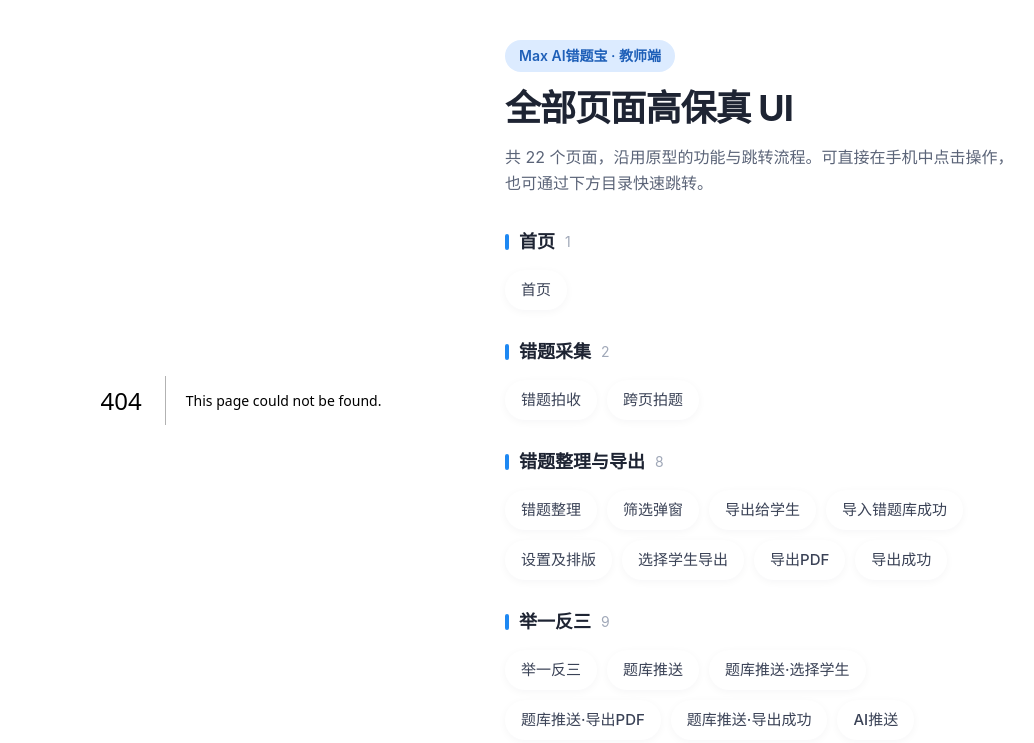
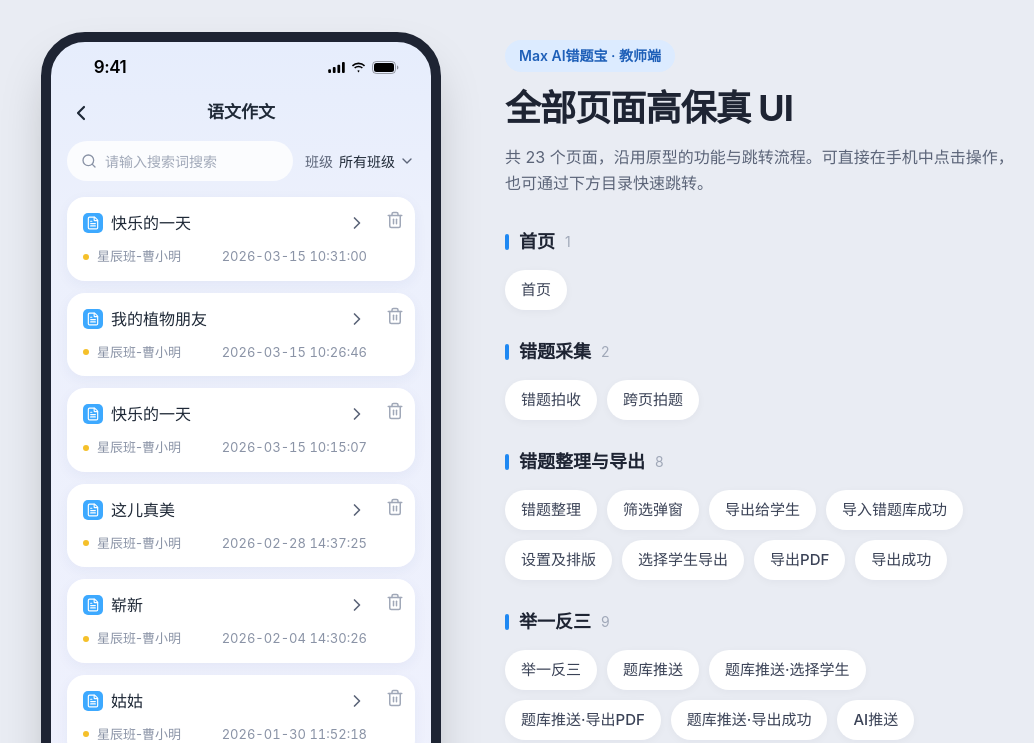
Before and after one commit to hzhou1734-pixel/136408-ctb-app-ui, a Next.js app: page /essay in a window 1280 px wide. Before the commit this address had no page. Shown: the top 743 px of the page, without its empty margins (107-1141 px from the left). Built offline with nearby package versions, Linux system fonts and the light colour scheme.

Commit message:
Add essay grading list page

```diff
--- /dev/null
+++ b/app/essay/page.tsx
@@ -0,0 +1,19 @@
+import type { Metadata } from 'next'
+import { EssayListScreen } from '@/components/essay/essay-list-screen'
+import { StatusBar } from '@/components/home/status-bar'
+
+export const metadata: Metadata = {
+  title: '语文作文 - Max AI错题宝',
+  description: '查看学生语文作文批阅记录，支持搜索与按班级筛选',
+}
+
+export default function EssayPage() {
+  return (
+    <div className="flex min-h-dvh items-center justify-center bg-[#E9ECF3] sm:py-8">
+      <div className="relative flex h-dvh w-full max-w-[400px] flex-col overflow-hidden bg-[linear-gradient(180deg,#E6EDFC_0%,#ECF0FC_20%,#EFF1FD_100%)] sm:h-[860px] sm:rounded-[44px] sm:border-[10px] sm:border-[#1E2433] sm:shadow-2xl">
+        <StatusBar />
+        <EssayListScreen />
+      </div>
+    </div>
+  )
+}
--- /dev/null
+++ b/components/essay/essay-list-screen.tsx
@@ -0,0 +1,150 @@
+'use client'
+
+import { Camera, ChevronDown, ChevronLeft, ChevronRight, FileText, Plus, Search, Trash2 } from 'lucide-react'
+import { useEffect, useRef, useState } from 'react'
+import { essayClasses, essayRecords } from '@/lib/essay-data'
+
+const ALL_CLASSES = '所有班级'
+
+export function EssayListScreen() {
+  const [records, setRecords] = useState(essayRecords)
+  const [keyword, setKeyword] = useState('')
+  const [className, setClassName] = useState(ALL_CLASSES)
+  const [tip, setTip] = useState<string | null>(null)
+  const tipTimer = useRef<ReturnType<typeof setTimeout>>(undefined)
+
+  useEffect(() => () => clearTimeout(tipTimer.current), [])
+
+  function showTip(text: string) {
+    clearTimeout(tipTimer.current)
+    setTip(text)
+    tipTimer.current = setTimeout(() => setTip(null), 1800)
+  }
+
+  const query = keyword.trim()
+  const visible = records.filter(
+    (r) =>
+      (className === ALL_CLASSES || r.className === className) &&
+      (!query || r.title.includes(query) || r.student.includes(query)),
+  )
+
+  return (
+    <div className="relative flex min-h-0 flex-1 flex-col">
+      <header className="relative flex h-12 shrink-0 items-center justify-center px-4">
+        <a
+          href="/"
+          aria-label="返回首页"
+          className="absolute left-3 flex size-9 items-center justify-center rounded-full text-[#1F2937] transition-colors hover:bg-white/60"
+        >
+          <ChevronLeft className="size-6" strokeWidth={2.2} />
+        </a>
+        <h1 className="text-[17px] font-bold text-[#1F2937]">语文作文</h1>
+      </header>
+
+      <div className="mx-4 mt-1 flex items-center gap-3">
+        <label className="flex h-10 min-w-0 flex-1 items-center gap-2 rounded-full bg-white/80 px-3.5 focus-within:ring-2 focus-within:ring-[#1E88F5]/30">
+          <Search className="size-4 shrink-0 text-[#8A93A6]" aria-hidden="true" />
+          <span className="sr-only">搜索作文</span>
+          <input
+            type="search"
+            value={keyword}
+            onChange={(e) => setKeyword(e.target.value)}
+            placeholder="请输入搜索词搜索"
+            className="min-w-0 flex-1 bg-transparent text-[14px] text-[#1F2937] outline-none placeholder:text-[#A0A8B8]"
+          />
+        </label>
+        <div className="flex shrink-0 items-center gap-1.5 text-[14px]">
+          <span className="text-[#5B6478]" id="essay-class-label">
+            班级
+          </span>
+          <div className="relative">
+            <select
+              aria-labelledby="essay-class-label"
+              value={className}
+              onChange={(e) => setClassName(e.target.value)}
+              className="appearance-none bg-transparent pr-5 font-medium text-[#1F2937] outline-none"
+            >
+              <option value={ALL_CLASSES}>{ALL_CLASSES}</option>
+              {essayClasses.map((c) => (
+                <option key={c} value={c}>
+                  {c}
+                </option>
+              ))}
+            </select>
+            <ChevronDown
+              className="pointer-events-none absolute right-0 top-1/2 size-4 -translate-y-1/2 text-[#5B6478]"
+              aria-hidden="true"
+            />
+          </div>
+        </div>
+      </div>
+
+      <div className="min-h-0 flex-1 overflow-y-auto px-4 pb-28 pt-4 [scrollbar-width:none]">
+        {visible.length === 0 ? (
+          <p className="pt-16 text-center text-[14px] text-[#8A93A6]">暂无作文记录</p>
+        ) : (
+          <ul className="flex flex-col gap-3">
+            {visible.map((record) => (
+              <li
+                key={record.id}
+                className="flex items-stretch rounded-2xl bg-white shadow-[0_4px_14px_rgba(30,64,140,0.05)] transition-colors hover:bg-[#F8FAFF]"
+              >
+                <a href="#" className="flex min-w-0 flex-1 flex-col gap-3 py-3.5 pl-4 pr-2">
+                  <div className="flex items-center gap-2">
+                    <span className="flex size-5 shrink-0 items-center justify-center rounded-[5px] bg-[#3DA9FF] text-white">
+                      <FileText className="size-3.5" aria-hidden="true" />
+                    </span>
+                    <span className="min-w-0 flex-1 truncate text-[16px] font-medium text-[#1F2937]">{record.title}</span>
+                    <ChevronRight className="size-5 shrink-0 text-[#5B6478]" aria-hidden="true" />
+                  </div>
+                  <div className="flex items-center justify-between gap-2 text-[13px] text-[#8A93A6]">
+                    <span className="flex min-w-0 items-center gap-2">
+                      <span aria-hidden="true" className="size-1.5 shrink-0 rounded-full bg-[#F5C02A]" />
+                      <span className="truncate">
+                        {record.className}-{record.student}
+                      </span>
+                    </span>
+                    <time className="shrink-0 tabular-nums">{record.submittedAt}</time>
+                  </div>
+                </a>
+                <button
+                  type="button"
+                  aria-label={`删除作文：${record.title}`}
+                  onClick={() => {
+                    setRecords((prev) => prev.filter((r) => r.id !== record.id))
+                    showTip('已删除')
+                  }}
+                  className="flex w-10 shrink-0 items-start justify-center pt-3.5 text-[#A0A8B8] transition-colors hover:text-[#EF4444]"
+                >
+                  <Trash2 className="size-[18px]" />
+                </button>
+              </li>
+            ))}
+          </ul>
+        )}
+      </div>
+
+      <button
+        type="button"
+        aria-label="新建作文批阅"
+        onClick={() => showTip('打开相机拍摄')}
+        className="absolute bottom-8 right-5 flex size-14 items-center justify-center rounded-full bg-[linear-gradient(135deg,#3DA9FF_0%,#1E88F2_100%)] text-white shadow-[0_8px_20px_rgba(30,136,242,0.35)] transition-transform active:scale-95"
+      >
+        <Plus className="size-7" strokeWidth={2.4} />
+      </button>
+
+      <div
+        role="status"
+        aria-live="polite"
+        className="pointer-events-none absolute inset-x-0 top-1/2 z-40 flex -translate-y-1/2 justify-center"
+      >
+        {tip && (
+          <span className="flex items-center gap-2 rounded-xl bg-[rgba(17,24,39,0.82)] px-4 py-2.5 text-[14px] font-medium text-white shadow-lg animate-in fade-in zoom-in-95 duration-200">
+            {tip === '打开相机拍摄' && <Camera className="size-4" aria-hidden="true" />}
+            {tip}
+          </span>
+        )}
+      </div>
+    </div>
+  )
+}
--- a/components/home/toolbox-grid.tsx
+++ b/components/home/toolbox-grid.tsx
@@ -6,7 +6,7 @@ const tools = [
   { label: '错题整理', icon: 'tool-2.png', href: '/organize' },
   { label: '举一反三', icon: 'tool-3.png', href: '/practice' },
   { label: '作业批改', icon: 'tool-5.png', href: '/grading' },
-  { label: '作文批阅', icon: 'tool-6.png', href: '#' },
+  { label: '作文批阅', icon: 'tool-6.png', href: '/essay' },
   { label: '智能组卷', icon: 'tool-7.png', href: '#' },
 ]
 
--- a/components/page-switcher.tsx
+++ b/components/page-switcher.tsx
@@ -52,6 +52,10 @@ const groups: PageGroup[] = [
       { href: '/grading', label: '批改列表' },
       { href: '/grading?sheet=class', label: '切换班级' },
     ],
+  },
+  {
+    title: '作文批阅',
+    pages: [{ href: '/essay', label: '作文列表' }],
   },
 ]
 
--- /dev/null
+++ b/lib/essay-data.ts
@@ -0,0 +1,19 @@
+export type EssayRecord = {
+  id: string
+  title: string
+  className: string
+  student: string
+  submittedAt: string
+}
+
+export const essayRecords: EssayRecord[] = [
+  { id: 'e1', title: '快乐的一天', className: '星辰班', student: '曹小明', submittedAt: '2026-03-15 10:31:00' },
+  { id: 'e2', title: '我的植物朋友', className: '星辰班', student: '曹小明', submittedAt: '2026-03-15 10:26:46' },
+  { id: 'e3', title: '快乐的一天', className: '星辰班', student: '曹小明', submittedAt: '2026-03-15 10:15:07' },
+  { id: 'e4', title: '这儿真美', className: '星辰班', student: '曹小明', submittedAt: '2026-02-28 14:37:25' },
+  { id: 'e5', title: '崭新', className: '星辰班', student: '曹小明', submittedAt: '2026-02-04 14:30:26' },
+  { id: 'e6', title: '姑姑', className: '星辰班', student: '曹小明', submittedAt: '2026-01-30 11:52:18' },
+  { id: 'e7', title: '姑姑', className: '星辰班', student: '曹小明', submittedAt: '2026-01-30 11:49:37' },
+]
+
+export const essayClasses = ['星辰班']
--- a/package.json
+++ b/package.json
@@ -1,6 +1,6 @@
 {
   "name": "my-project",
-  "version": "0.1.69",
+  "version": "0.1.70",
   "private": true,
   "packageManager": "pnpm@12.3.4",
   "scripts": {
```
